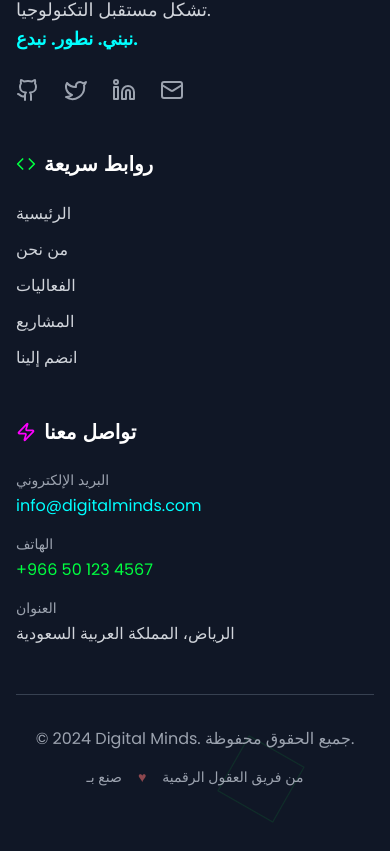
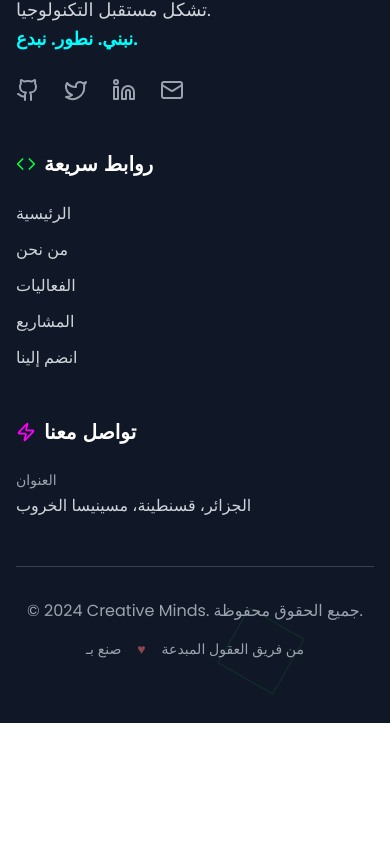
Before and after one commit to MeriemAI/techno-vision-web-72, a React (Vite) app: page / in a window 390 px wide. Shown: the part 10607-11458 px from the top of the page. After the commit the page ends 11330 px from the top, so only its background shows below. Built offline with nearby package versions, Linux system fonts and the light colour scheme; a web font is replaced by a local one.

Commit message:
Refactor: Update contact information
Update the contact information in the footer to remove the email and phone number, and set the address to Algeria, Constantine, Massinissa El Khroub.

```diff
--- a/src/components/Footer.tsx
+++ b/src/components/Footer.tsx
@@ -18,7 +18,7 @@ const Footer = () => {
             <div className="flex items-center mb-6">
               <Brain className="text-neon-cyan mr-3" size={40} />
               <h3 className="font-orbitron font-bold text-3xl text-transparent bg-clip-text bg-gradient-to-r from-neon-cyan to-neon-blue">
-                Digital Minds
+                Creative Minds
               </h3>
             </div>
             <p className="font-poppins text-gray-300 leading-relaxed text-lg mb-6">
@@ -80,21 +80,9 @@ const Footer = () => {
             </h4>
             <div className="space-y-4 font-poppins text-gray-300">
               <div className="group">
-                <p className="text-sm text-gray-400 mb-1">البريد الإلكتروني</p>
-                <p className="text-neon-cyan group-hover:text-neon-blue transition-colors duration-300">
-                  info@digitalminds.com
-                </p>
-              </div>
-              <div className="group">
-                <p className="text-sm text-gray-400 mb-1">الهاتف</p>
-                <p className="text-neon-green group-hover:text-neon-cyan transition-colors duration-300">
-                  +966 50 123 4567
-                </p>
-              </div>
-              <div className="group">
                 <p className="text-sm text-gray-400 mb-1">العنوان</p>
                 <p className="text-gray-300 group-hover:text-white transition-colors duration-300">
-                  الرياض، المملكة العربية السعودية
+                  الجزائر، قسنطينة، مسينيسا الخروب
                 </p>
               </div>
             </div>
@@ -105,12 +93,12 @@ const Footer = () => {
         <div className="border-t border-gray-700 mt-12 pt-8">
           <div className="flex flex-col md:flex-row justify-between items-center">
             <p className="font-poppins text-gray-400 mb-4 md:mb-0">
-              © 2024 Digital Minds. جميع الحقوق محفوظة.
+              © 2024 Creative Minds. جميع الحقوق محفوظة.
             </p>
             <div className="flex items-center space-x-4 text-sm text-gray-400">
               <span>صنع بـ</span>
               <span className="text-red-400 animate-pulse">♥</span>
-              <span>من فريق العقول الرقمية</span>
+              <span>من فريق العقول المبدعة</span>
             </div>
           </div>
         </div>
```
